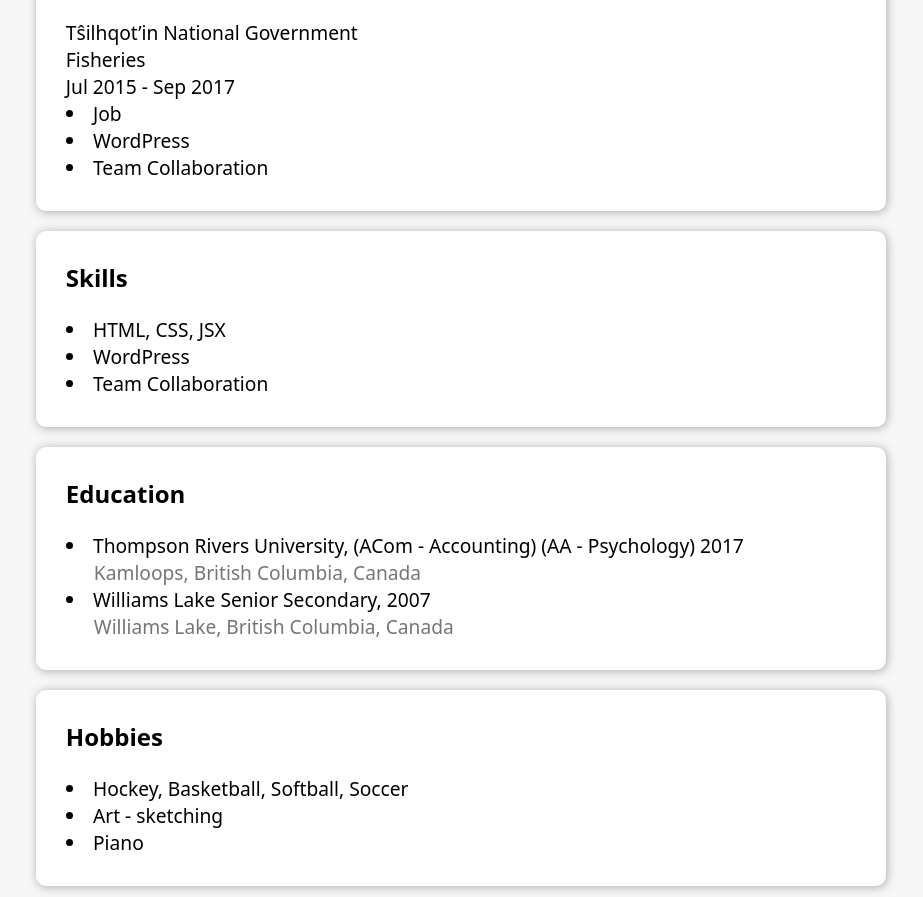
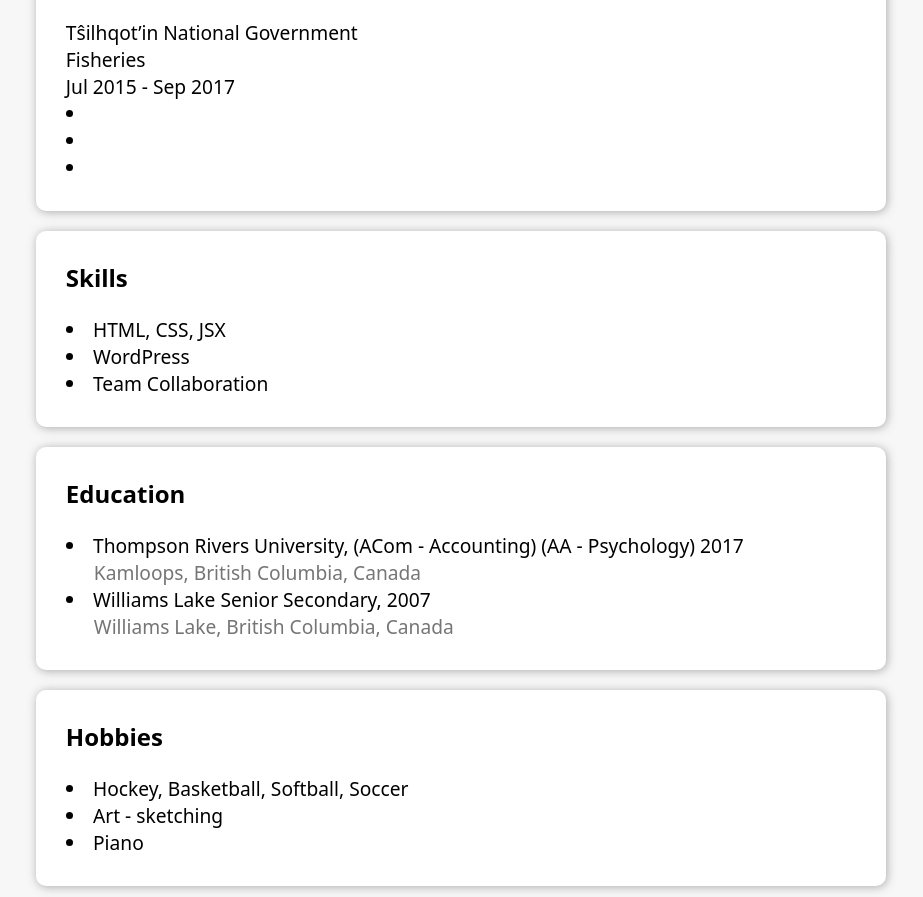
Before and after one commit to jbambrick/resume, a plain HTML site: page index.html in a window 1280 px wide. Shown: the part 1138-2035 px from the top of the page, without its empty margins (179-1102 px from the left). Drawn offline with Linux system fonts and the light colour scheme.

Commit message:
Update index.html

```diff
--- a/index.html
+++ b/index.html
@@ -175,9 +175,9 @@
             <p style="margin:0">Tŝilhqot’in National Government</p>
             <p style="margin:0">Fisheries</p>
             <p style="margin:0">Jul 2015 - Sep 2017</p>
-            <li>Job</li>
-            <li>WordPress</li>
-            <li>Team Collaboration</li>
+            <li></li>
+            <li></li>
+            <li></li>
         </div>
 
         <div style="padding:30px; background:white; border-radius: 10px;">
```
